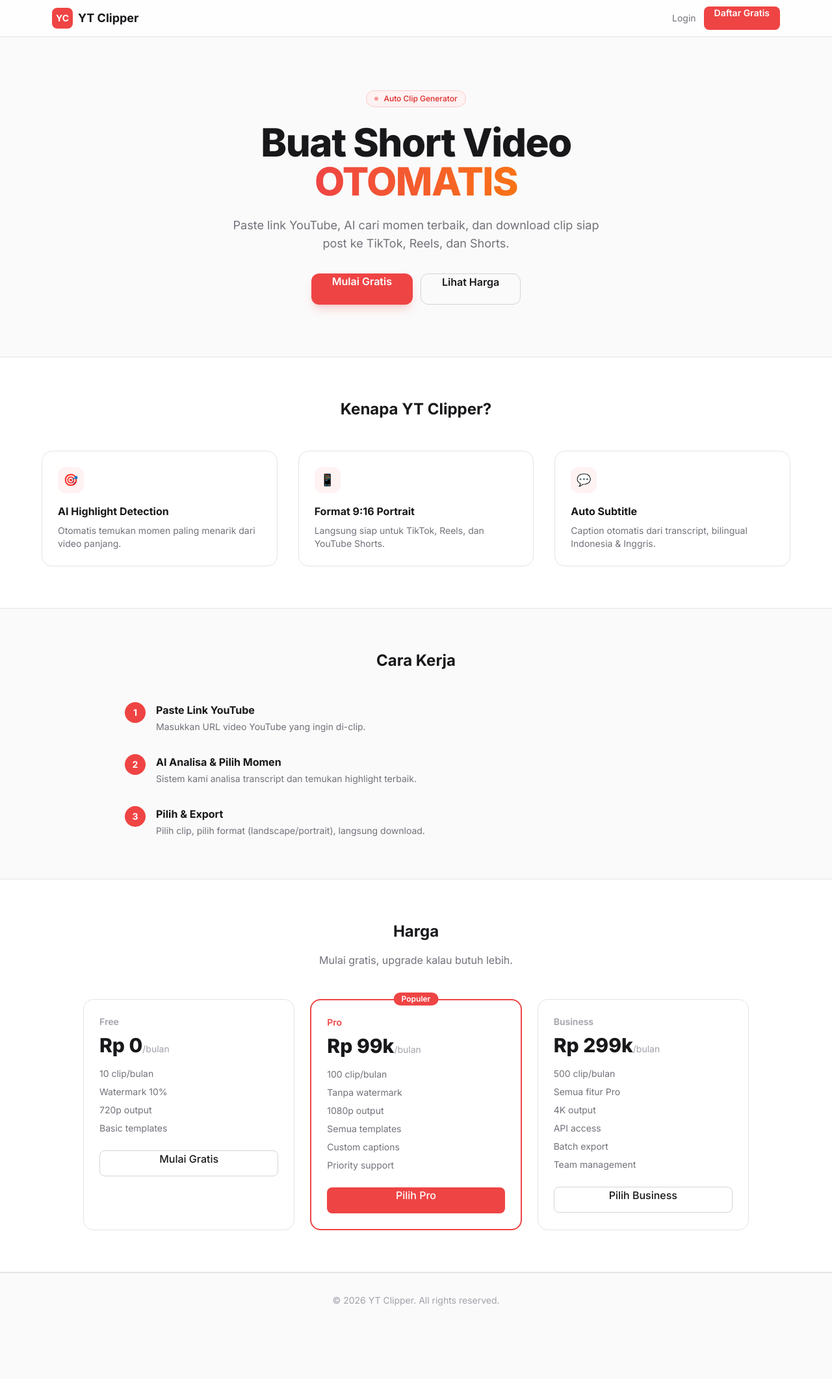
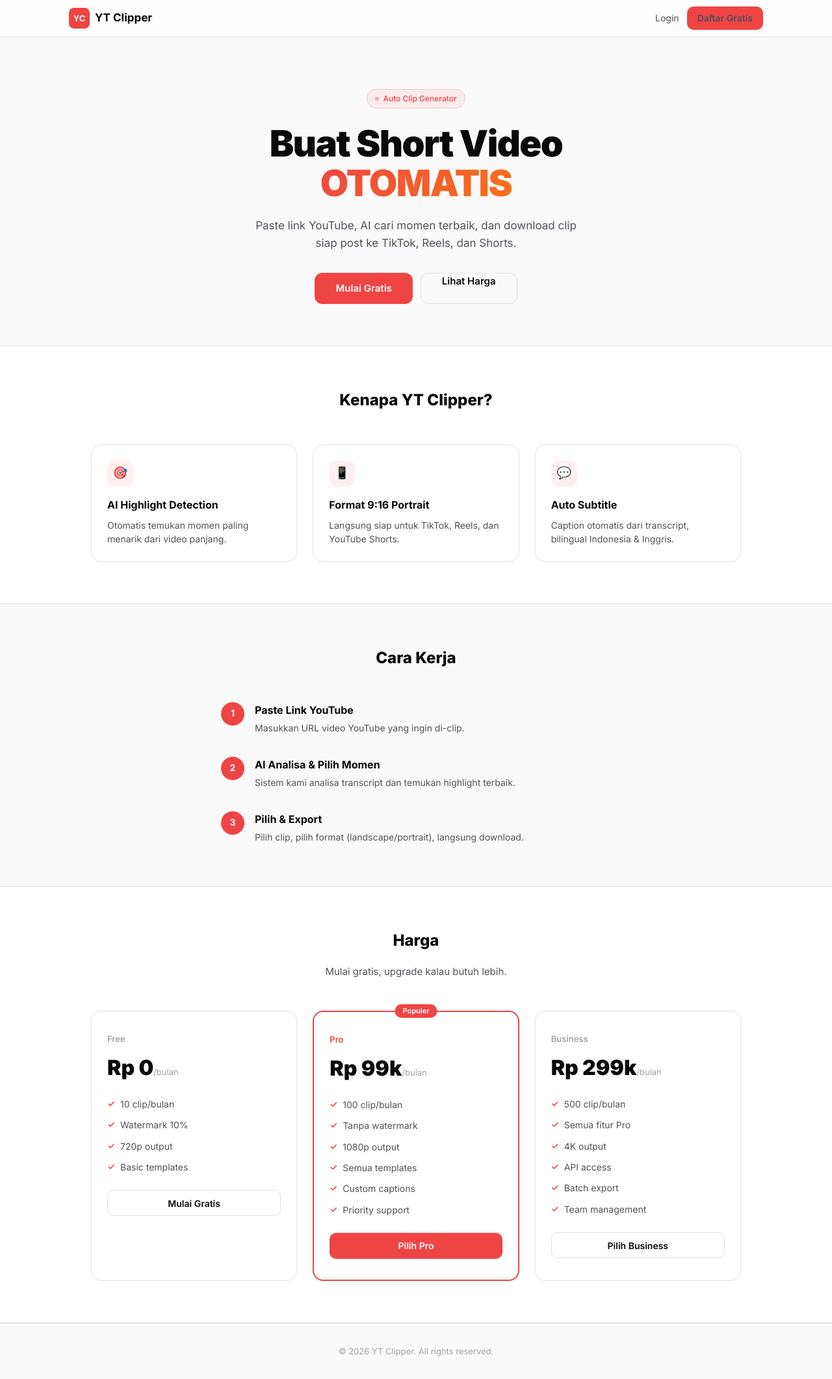
Before and after one commit to Fachrimardliana16/ytclp, a website: page public/landing.html in a window 1280 px wide. Shown: the whole page at 65% size. Before the commit the page ends 2044 px from the top, so only its background shows below. Drawn offline with nearby package versions, Linux system fonts and the light colour scheme.

Commit message:
Fix UI: pure CSS landing/auth pages, no Tailwind dependency

```diff
--- a/public/landing.html
+++ b/public/landing.html
@@ -4,146 +4,166 @@
   <meta charset="UTF-8">
   <meta name="viewport" content="width=device-width, initial-scale=1.0">
   <title>YT Clipper — Auto Clip Generator</title>
-  <script src="https://cdn.tailwindcss.com"></script>
-  <script>tailwind.config={darkMode:'class'}</script>
   <link href="https://fonts.googleapis.com/css2?family=Inter:wght@400;500;600;700;800;900&display=swap" rel="stylesheet">
-  <style>body{font-family:'Inter',system-ui,sans-serif}</style>
+  <style>
+    *,*::before,*::after{margin:0;padding:0;box-sizing:border-box}
+    :root{--bg:#fafafa;--surface:#fff;--border:#e4e4e7;--text:#09090b;--text2:#52525b;--text3:#a1a1aa;--accent:#ef4444;--accent-hover:#dc2626;--radius:16px;--radius-sm:10px}
+    @media(prefers-color-scheme:dark){:root{--bg:#09090b;--surface:#18181b;--border:#27272a;--text:#fafafa;--text2:#a1a1aa;--text3:#71717a;--accent:#ef4444;--accent-hover:#dc2626}}
+    body{font-family:'Inter',system-ui,sans-serif;background:var(--bg);color:var(--text);line-height:1.6;-webkit-font-smoothing:antialiased}
+    a{color:inherit;text-decoration:none}
+
+    /* Nav */
+    nav{position:sticky;top:0;z-index:50;border-bottom:1px solid var(--border);background:color-mix(in srgb,var(--surface) 80%,transparent);backdrop-filter:blur(12px);-webkit-backdrop-filter:blur(12px)}
+    .nav-inner{max-width:1100px;margin:0 auto;padding:0 16px;height:56px;display:flex;align-items:center;justify-content:space-between}
+    .logo{display:flex;align-items:center;gap:8px}
+    .logo-box{width:32px;height:32px;border-radius:8px;background:var(--accent);color:#fff;display:grid;place-items:center;font-size:13px;font-weight:700}
+    .logo-text{font-weight:700;font-size:17px}
+    .nav-links{display:flex;align-items:center;gap:12px}
+    .nav-links a{font-size:14px;color:var(--text2);transition:color .15s}
+    .nav-links a:hover{color:var(--text)}
+    .btn-primary{display:inline-flex;align-items:center;justify-content:center;height:36px;padding:0 16px;border-radius:var(--radius-sm);background:var(--accent);color:#fff;font-size:14px;font-weight:600;border:none;cursor:pointer;transition:background .15s}
+    .btn-primary:hover{background:var(--accent-hover)}
+
+    /* Hero */
+    .hero{padding:80px 16px 64px;text-align:center}
+    .hero-badge{display:inline-flex;align-items:center;gap:6px;padding:4px 12px;border-radius:100px;background:color-mix(in srgb,var(--accent) 8%,transparent);border:1px solid color-mix(in srgb,var(--accent) 20%,transparent);font-size:12px;font-weight:500;color:var(--accent);margin-bottom:24px}
+    .hero-badge .dot{width:6px;height:6px;border-radius:50%;background:var(--accent);animation:pulse 2s infinite}
+    @keyframes pulse{0%,100%{opacity:1}50%{opacity:.4}}
+    .hero h1{font-size:clamp(32px,6vw,56px);font-weight:900;letter-spacing:-1.5px;line-height:1.1;margin-bottom:20px}
+    .hero h1 span{background:linear-gradient(135deg,var(--accent),#f97316);-webkit-background-clip:text;-webkit-text-fill-color:transparent;background-clip:text}
+    .hero p{font-size:17px;color:var(--text2);max-width:500px;margin:0 auto 32px}
+    .hero-btns{display:flex;gap:12px;justify-content:center;flex-wrap:wrap}
+    .btn-lg{height:48px;padding:0 32px;border-radius:12px;font-size:15px;font-weight:600}
+    .btn-outline{background:transparent;border:1.5px solid var(--border);color:var(--text);transition:background .15s}
+    .btn-outline:hover{background:color-mix(in srgb,var(--text) 5%,transparent)}
+
+    /* Section */
+    .section{padding:64px 16px}
+    .section-white{background:var(--surface);border-top:1px solid var(--border);border-bottom:1px solid var(--border)}
+    .section-title{font-size:24px;font-weight:800;text-align:center;margin-bottom:48px}
+
+    /* Features */
+    .features{max-width:1000px;margin:0 auto;display:grid;grid-template-columns:repeat(auto-fit,minmax(280px,1fr));gap:24px}
+    .feature-card{padding:24px;border-radius:var(--radius);border:1px solid var(--border);background:var(--surface);transition:border-color .15s}
+    .feature-card:hover{border-color:color-mix(in srgb,var(--accent) 30%,var(--border))}
+    .feature-icon{width:40px;height:40px;border-radius:12px;background:color-mix(in srgb,var(--accent) 8%,transparent);display:grid;place-items:center;font-size:18px;margin-bottom:16px}
+    .feature-card h3{font-size:16px;font-weight:700;margin-bottom:8px}
+    .feature-card p{font-size:14px;color:var(--text2);line-height:1.5}
+
+    /* Steps */
+    .steps{max-width:600px;margin:0 auto;display:flex;flex-direction:column;gap:32px}
+    .step{display:flex;gap:16px;align-items:flex-start}
+    .step-num{width:36px;height:36px;border-radius:50%;background:var(--accent);color:#fff;display:grid;place-items:center;font-size:14px;font-weight:700;flex-shrink:0}
+    .step h3{font-size:16px;font-weight:700;margin-bottom:4px}
+    .step p{font-size:14px;color:var(--text2)}
+
+    /* Pricing */
+    .pricing{max-width:1000px;margin:0 auto;display:grid;grid-template-columns:repeat(auto-fit,minmax(280px,1fr));gap:24px}
+    .price-card{padding:32px 24px;border-radius:var(--radius);border:1px solid var(--border);background:var(--surface);position:relative}
+    .price-card.popular{border:2px solid var(--accent)}
+    .price-badge{position:absolute;top:-12px;left:50%;transform:translateX(-50%);padding:2px 12px;border-radius:100px;background:var(--accent);color:#fff;font-size:11px;font-weight:600;white-space:nowrap}
+    .price-label{font-size:13px;font-weight:600;color:var(--text3);margin-bottom:8px}
+    .price-label.accent{color:var(--accent)}
+    .price-amount{font-size:32px;font-weight:900;margin-bottom:20px}
+    .price-amount span{font-size:13px;font-weight:400;color:var(--text3)}
+    .price-features{list-style:none;margin-bottom:24px;display:flex;flex-direction:column;gap:10px}
+    .price-features li{font-size:14px;color:var(--text2);padding-left:20px;position:relative}
+    .price-features li::before{content:'✓';position:absolute;left:0;color:var(--accent);font-weight:700;font-size:13px}
+    .price-btn{display:block;width:100%;height:40px;border-radius:var(--radius-sm);font-size:14px;font-weight:600;cursor:pointer;transition:all .15s;text-align:center;line-height:40px}
+    .price-btn.filled{background:var(--accent);color:#fff;border:none}
+    .price-btn.filled:hover{background:var(--accent-hover)}
+    .price-btn.outline{background:transparent;border:1.5px solid var(--border);color:var(--text)}
+    .price-btn.outline:hover{background:color-mix(in srgb,var(--text) 5%,transparent)}
+
+    /* Footer */
+    footer{padding:32px 16px;text-align:center;font-size:13px;color:var(--text3);border-top:1px solid var(--border)}
+
+    @media(max-width:640px){
+      .hero h1{font-size:28px}
+      .hero p{font-size:15px}
+      .pricing{grid-template-columns:1fr}
+    }
+  </style>
 </head>
-<body class="bg-zinc-50 dark:bg-zinc-950 text-zinc-900 dark:text-zinc-100">
+<body>
 
-<!-- Nav -->
-<nav class="sticky top-0 z-50 border-b border-zinc-200 dark:border-zinc-800 bg-white/80 dark:bg-zinc-900/80 backdrop-blur">
-  <div class="max-w-6xl mx-auto px-4 h-14 flex items-center justify-between">
-    <div class="flex items-center gap-2">
-      <div class="w-8 h-8 rounded-lg bg-red-500 text-white grid place-items-center text-sm font-bold">YC</div>
-      <span class="font-bold text-lg">YT Clipper</span>
-    </div>
-    <div class="flex items-center gap-3">
-      <a href="/login.html" class="text-sm text-zinc-500 hover:text-zinc-900 dark:hover:text-white transition">Login</a>
-      <a href="/register.html" class="h-9 px-4 rounded-lg bg-red-500 text-white text-sm font-semibold hover:bg-red-600 transition">Daftar Gratis</a>
+<nav>
+  <div class="nav-inner">
+    <a href="/" class="logo"><div class="logo-box">YC</div><span class="logo-text">YT Clipper</span></a>
+    <div class="nav-links">
+      <a href="/login.html">Login</a>
+      <a href="/register.html" class="btn-primary">Daftar Gratis</a>
     </div>
   </div>
 </nav>
 
-<!-- Hero -->
-<section class="py-20 px-4 text-center">
-  <div class="max-w-3xl mx-auto">
-    <div class="inline-flex items-center gap-2 px-3 py-1 rounded-full bg-red-50 dark:bg-red-500/10 border border-red-200 dark:border-red-500/20 text-xs font-medium text-red-600 dark:text-red-400 mb-6">
-      <span class="w-1.5 h-1.5 rounded-full bg-red-500 animate-pulse"></span>
-      Auto Clip Generator
+<section class="hero">
+  <div class="hero-badge"><span class="dot"></span> Auto Clip Generator</div>
+  <h1>Buat Short Video<br><span>OTOMATIS</span></h1>
+  <p>Paste link YouTube, AI cari momen terbaik, dan download clip siap post ke TikTok, Reels, dan Shorts.</p>
+  <div class="hero-btns">
+    <a href="/register.html" class="btn-primary btn-lg">Mulai Gratis</a>
+    <a href="#pricing" class="btn-outline btn-lg">Lihat Harga</a>
+  </div>
+</section>
+
+<section class="section section-white">
+  <h2 class="section-title">Kenapa YT Clipper?</h2>
+  <div class="features">
+    <div class="feature-card">
+      <div class="feature-icon">🎯</div>
+      <h3>AI Highlight Detection</h3>
+      <p>Otomatis temukan momen paling menarik dari video panjang.</p>
     </div>
-    <h1 class="text-4xl md:text-6xl font-extrabold tracking-tight leading-tight mb-6">
-      Buat Short Video<br>
-      <span class="bg-gradient-to-r from-red-500 to-orange-500 bg-clip-text text-transparent">OTOMATIS</span>
-    </h1>
-    <p class="text-lg text-zinc-500 mb-8 max-w-xl mx-auto">Paste link YouTube, AI cari momen terbaik, dan download clip siap post ke TikTok, Reels, dan Shorts.</p>
-    <div class="flex gap-3 justify-center flex-wrap">
-      <a href="/register.html" class="h-12 px-8 rounded-xl bg-red-500 text-white font-semibold hover:bg-red-600 transition shadow-lg shadow-red-500/20">Mulai Gratis</a>
-      <a href="#pricing" class="h-12 px-8 rounded-xl border border-zinc-300 dark:border-zinc-700 font-semibold hover:bg-zinc-100 dark:hover:bg-zinc-800 transition">Lihat Harga</a>
+    <div class="feature-card">
+      <div class="feature-icon">📱</div>
+      <h3>Format 9:16 Portrait</h3>
+      <p>Langsung siap untuk TikTok, Reels, dan YouTube Shorts.</p>
+    </div>
+    <div class="feature-card">
+      <div class="feature-icon">💬</div>
+      <h3>Auto Subtitle</h3>
+      <p>Caption otomatis dari transcript, bilingual Indonesia & Inggris.</p>
     </div>
   </div>
 </section>
 
-<!-- Features -->
-<section class="py-16 px-4 bg-white dark:bg-zinc-900/50 border-y border-zinc-200 dark:border-zinc-800">
-  <div class="max-w-6xl mx-auto">
-    <h2 class="text-2xl font-bold text-center mb-12">Kenapa YT Clipper?</h2>
-    <div class="grid md:grid-cols-3 gap-8">
-      <div class="p-6 rounded-2xl border border-zinc-200 dark:border-zinc-800">
-        <div class="w-10 h-10 rounded-xl bg-red-50 dark:bg-red-500/10 grid place-items-center text-lg mb-4">🎯</div>
-        <h3 class="font-bold mb-2">AI Highlight Detection</h3>
-        <p class="text-sm text-zinc-500">Otomatis temukan momen paling menarik dari video panjang.</p>
-      </div>
-      <div class="p-6 rounded-2xl border border-zinc-200 dark:border-zinc-800">
-        <div class="w-10 h-10 rounded-xl bg-red-50 dark:bg-red-500/10 grid place-items-center text-lg mb-4">📱</div>
-        <h3 class="font-bold mb-2">Format 9:16 Portrait</h3>
-        <p class="text-sm text-zinc-500">Langsung siap untuk TikTok, Reels, dan YouTube Shorts.</p>
-      </div>
-      <div class="p-6 rounded-2xl border border-zinc-200 dark:border-zinc-800">
-        <div class="w-10 h-10 rounded-xl bg-red-50 dark:bg-red-500/10 grid place-items-center text-lg mb-4">💬</div>
-        <h3 class="font-bold mb-2">Auto Subtitle</h3>
-        <p class="text-sm text-zinc-500">Caption otomatis dari transcript, bilingual Indonesia & Inggris.</p>
-      </div>
+<section class="section">
+  <h2 class="section-title">Cara Kerja</h2>
+  <div class="steps">
+    <div class="step"><div class="step-num">1</div><div><h3>Paste Link YouTube</h3><p>Masukkan URL video YouTube yang ingin di-clip.</p></div></div>
+    <div class="step"><div class="step-num">2</div><div><h3>AI Analisa & Pilih Momen</h3><p>Sistem kami analisa transcript dan temukan highlight terbaik.</p></div></div>
+    <div class="step"><div class="step-num">3</div><div><h3>Pilih & Export</h3><p>Pilih clip, pilih format (landscape/portrait), langsung download.</p></div></div>
+  </div>
+</section>
+
+<section class="section section-white" id="pricing">
+  <h2 class="section-title">Harga</h2>
+  <p style="text-align:center;color:var(--text2);margin:-32px auto 48px;font-size:15px">Mulai gratis, upgrade kalau butuh lebih.</p>
+  <div class="pricing">
+    <div class="price-card">
+      <div class="price-label">Free</div>
+      <div class="price-amount">Rp 0<span>/bulan</span></div>
+      <ul class="price-features"><li>10 clip/bulan</li><li>Watermark 10%</li><li>720p output</li><li>Basic templates</li></ul>
+      <a href="/register.html" class="price-btn outline">Mulai Gratis</a>
+    </div>
+    <div class="price-card popular">
+      <div class="price-badge">Populer</div>
+      <div class="price-label accent">Pro</div>
+      <div class="price-amount">Rp 99k<span>/bulan</span></div>
+      <ul class="price-features"><li>100 clip/bulan</li><li>Tanpa watermark</li><li>1080p output</li><li>Semua templates</li><li>Custom captions</li><li>Priority support</li></ul>
+      <a href="/register.html?plan=pro" class="price-btn filled">Pilih Pro</a>
+    </div>
+    <div class="price-card">
+      <div class="price-label">Business</div>
+      <div class="price-amount">Rp 299k<span>/bulan</span></div>
+      <ul class="price-features"><li>500 clip/bulan</li><li>Semua fitur Pro</li><li>4K output</li><li>API access</li><li>Batch export</li><li>Team management</li></ul>
+      <a href="/register.html?plan=business" class="price-btn outline">Pilih Business</a>
     </div>
   </div>
 </section>
 
-<!-- How it works -->
-<section class="py-16 px-4">
-  <div class="max-w-4xl mx-auto">
-    <h2 class="text-2xl font-bold text-center mb-12">Cara Kerja</h2>
-    <div class="space-y-8">
-      <div class="flex gap-4 items-start">
-        <div class="w-8 h-8 rounded-full bg-red-500 text-white grid place-items-center text-sm font-bold shrink-0">1</div>
-        <div><h3 class="font-bold mb-1">Paste Link YouTube</h3><p class="text-sm text-zinc-500">Masukkan URL video YouTube yang ingin di-clip.</p></div>
-      </div>
-      <div class="flex gap-4 items-start">
-        <div class="w-8 h-8 rounded-full bg-red-500 text-white grid place-items-center text-sm font-bold shrink-0">2</div>
-        <div><h3 class="font-bold mb-1">AI Analisa & Pilih Momen</h3><p class="text-sm text-zinc-500">Sistem kami analisa transcript dan temukan highlight terbaik.</p></div>
-      </div>
-      <div class="flex gap-4 items-start">
-        <div class="w-8 h-8 rounded-full bg-red-500 text-white grid place-items-center text-sm font-bold shrink-0">3</div>
-        <div><h3 class="font-bold mb-1">Pilih & Export</h3><p class="text-sm text-zinc-500">Pilih clip, pilih format (landscape/portrait), langsung download.</p></div>
-      </div>
-    </div>
-  </div>
-</section>
-
-<!-- Pricing -->
-<section id="pricing" class="py-16 px-4 bg-white dark:bg-zinc-900/50 border-y border-zinc-200 dark:border-zinc-800">
-  <div class="max-w-5xl mx-auto">
-    <h2 class="text-2xl font-bold text-center mb-4">Harga</h2>
-    <p class="text-center text-zinc-500 mb-12">Mulai gratis, upgrade kalau butuh lebih.</p>
-    <div class="grid md:grid-cols-3 gap-6">
-      <!-- Free -->
-      <div class="p-6 rounded-2xl border border-zinc-200 dark:border-zinc-800">
-        <div class="text-sm font-semibold text-zinc-400 mb-2">Free</div>
-        <div class="text-3xl font-extrabold mb-4">Rp 0<span class="text-sm font-normal text-zinc-400">/bulan</span></div>
-        <ul class="space-y-2 text-sm text-zinc-500 mb-6">
-          <li>10 clip/bulan</li>
-          <li>Watermark 10%</li>
-          <li>720p output</li>
-          <li>Basic templates</li>
-        </ul>
-        <a href="/register.html" class="block text-center h-10 rounded-lg border border-zinc-300 dark:border-zinc-700 font-medium hover:bg-zinc-100 dark:hover:bg-zinc-800 transition">Mulai Gratis</a>
-      </div>
-      <!-- Pro -->
-      <div class="p-6 rounded-2xl border-2 border-red-500 relative">
-        <div class="absolute -top-3 left-1/2 -translate-x-1/2 px-3 py-0.5 rounded-full bg-red-500 text-white text-xs font-semibold">Populer</div>
-        <div class="text-sm font-semibold text-red-500 mb-2">Pro</div>
-        <div class="text-3xl font-extrabold mb-4">Rp 99k<span class="text-sm font-normal text-zinc-400">/bulan</span></div>
-        <ul class="space-y-2 text-sm text-zinc-500 mb-6">
-          <li>100 clip/bulan</li>
-          <li>Tanpa watermark</li>
-          <li>1080p output</li>
-          <li>Semua templates</li>
-          <li>Custom captions</li>
-          <li>Priority support</li>
-        </ul>
-        <a href="/register.html?plan=pro" class="block text-center h-10 rounded-lg bg-red-500 text-white font-medium hover:bg-red-600 transition">Pilih Pro</a>
-      </div>
-      <!-- Business -->
-      <div class="p-6 rounded-2xl border border-zinc-200 dark:border-zinc-800">
-        <div class="text-sm font-semibold text-zinc-400 mb-2">Business</div>
-        <div class="text-3xl font-extrabold mb-4">Rp 299k<span class="text-sm font-normal text-zinc-400">/bulan</span></div>
-        <ul class="space-y-2 text-sm text-zinc-500 mb-6">
-          <li>500 clip/bulan</li>
-          <li>Semua fitur Pro</li>
-          <li>4K output</li>
-          <li>API access</li>
-          <li>Batch export</li>
-          <li>Team management</li>
-        </ul>
-        <a href="/register.html?plan=business" class="block text-center h-10 rounded-lg border border-zinc-300 dark:border-zinc-700 font-medium hover:bg-zinc-100 dark:hover:bg-zinc-800 transition">Pilih Business</a>
-      </div>
-    </div>
-  </div>
-</section>
-
-<!-- Footer -->
-<footer class="py-8 px-4 text-center text-sm text-zinc-400 border-t border-zinc-200 dark:border-zinc-800">
-  <p>&copy; 2026 YT Clipper. All rights reserved.</p>
-</footer>
+<footer>&copy; 2026 YT Clipper. All rights reserved.</footer>
 
 </body>
 </html>
```
Also changed, not shown: public/login.html (+45 -39 lines), public/register.html (+48 -41 lines).
